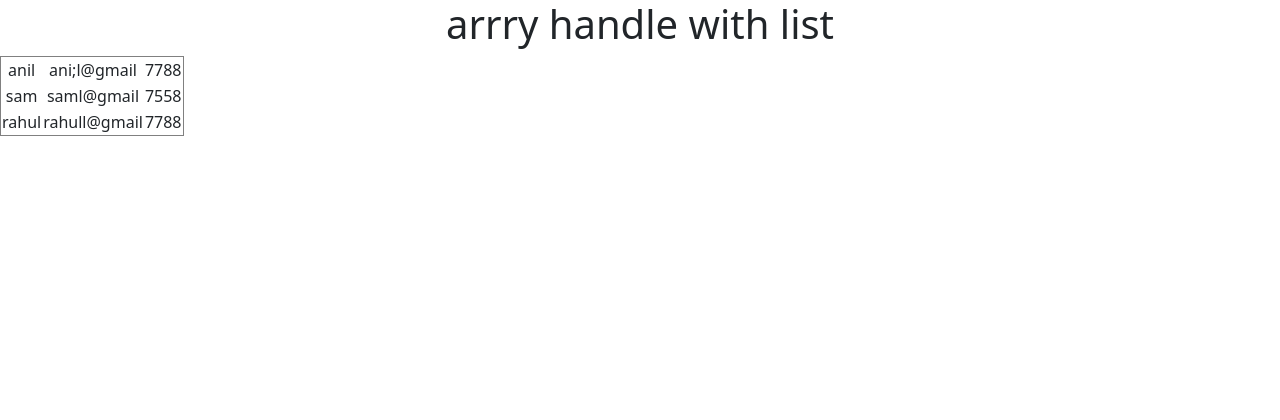
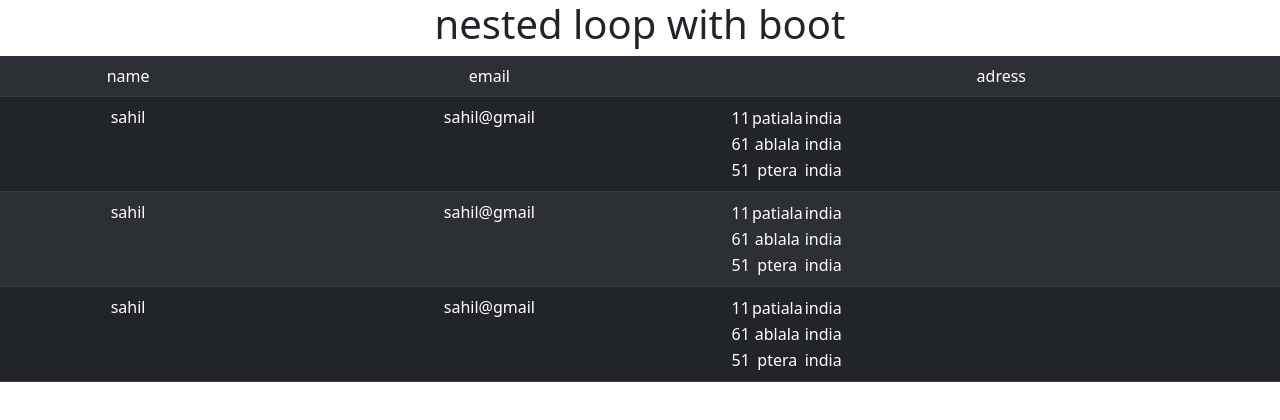
Before and after one commit to Guri1624/fundamental_of_react, a React (Create React App) app: page / in a window 1280 px wide. Shown: the top 420 px of the page. Built offline with nearby package versions, Linux system fonts and the light colour scheme.

Commit message:
in react nesting list

```diff
--- a/src/App.js
+++ b/src/App.js
@@ -1,27 +1,72 @@
 
 import logo from './logo.svg';
-import './App.css'
+import './App.css';
 import React from 'react'
-function App(){
-     const student=[
-          {name:"anil",email:'ani;l@gmail',contect:7788},
-          {name:"sam",email:'saml@gmail',contect:7558},
-          {name:"rahul",email:'rahull@gmail',contect:7788},
+import {item,Table} from 'react-bootstrap'
+function App()
+{
+     const user=[
+           {   name:"sahil",email:'sahil@gmail',
+               adress:[
+                    {hn:"11",city:'patiala',countery:'india'},
+                    {hn:"61",city:'ablala',countery:'india'},
+                    {hn:"51",city:'ptera',countery:'india'},
                ]
+          },
+          {
+               name:"sahil",email:'sahil@gmail',
+               adress: [
+                    {hn:"11",city:'patiala',countery:'india'},
+                    {hn:"61",city:'ablala',countery:'india'},
+                    {hn:"51",city:'ptera',countery:'india'},
+               ]
+          },
+         {
+               name:"sahil",email:'sahil@gmail',
+               adress: [
+                    {hn:"11",city:'patiala',countery:'india'},
+                    {hn:"61",city:'ablala',countery:'india'},
+                    {hn:"51",city:'ptera',countery:'india'},
+               ]
+          }
+     ];
+
      return(
      <div className="App">
-       <h1 > arrry handle with list</h1>
-       <table border={1}>
+       <h1 > nested loop with boot</h1>
+       <Table variant="dark" striped>
+          <tbody>
+               <tr>
+                    <td>name</td>
+                    <td>email</td>
+                    <td>adress</td>
+               </tr>
+
+
           {
-      student.map((data)=>
+               user.map((item)=>
                <tr>
-          <td>{data.name}</td>
-          <td>{data.email}</td>
-          <td>{data.contect}</td>
+                    <td>{item.name}</td>
+                    <td>{item.email}</td>
+                    <td>
+                          {
+                              item.adress.map((data)=>
+                               <tr>
+                                    <td>{data.hn}</td>
+                                    <td>{data.city}</td>
+                                    <td>{data.countery}</td>
                                </tr>
                                )
                           }
-</table>
+                    </td>
+               </tr>
+               )
+          }
+          </tbody>
+
+
+</Table>
+
         </div>
      );
 }
```
Lines whose indentation alone changed are shown as unchanged.
